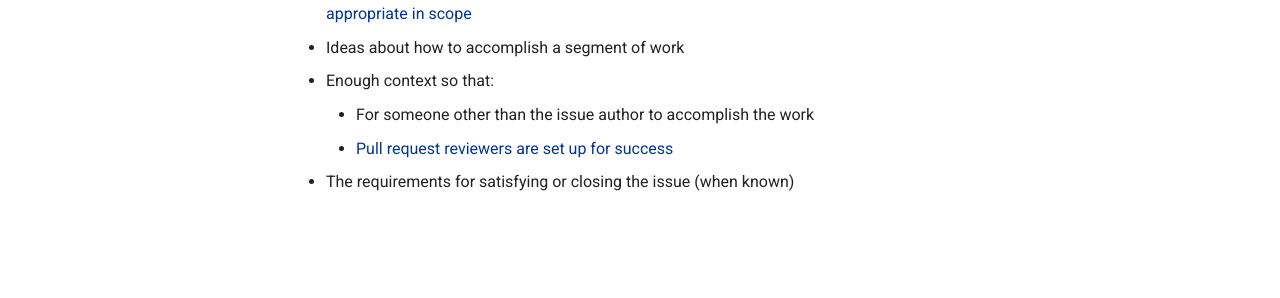
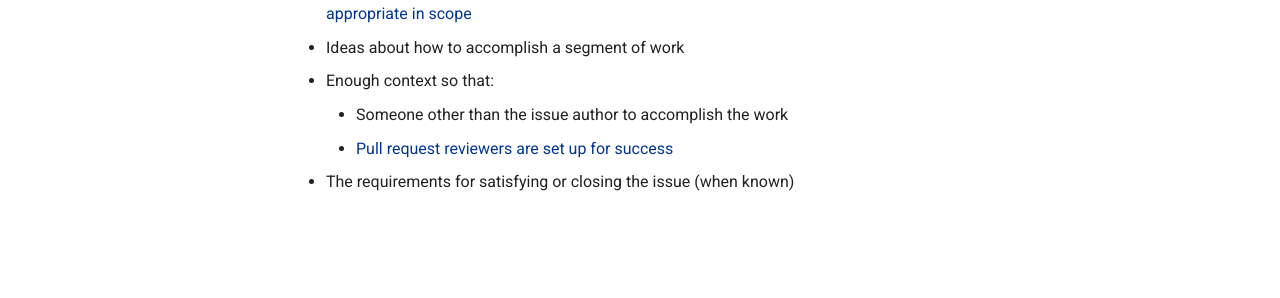
Before and after one commit to AlexsLemonade/OpenScPCA-analysis, an MkDocs documentation site: the page built from docs/communications-tools/github-issues/what-makes-a-good-issue.md, in a window 1280 px wide. Shown: the part 436-734 px from the top of the page. Built offline with MkDocs 1.6.1 and Material for MkDocs 9.7.7, drawn with Linux system fonts in a browser that asks for light colours.

Commit message:
Apply suggestions from code review
Co-authored-by: Ally Hawkins <54039191+allyhawkins@users.noreply.github.com>

```diff
--- a/docs/communications-tools/github-issues/what-makes-a-good-issue.md
+++ b/docs/communications-tools/github-issues/what-makes-a-good-issue.md
@@ -9,7 +9,7 @@ Good issues include the following:
 - A relatively small and focused scope, such that [the pull request that closes them is appropriate in scope](../../contributing-to-analyses/creating-pull-requests/scoping-pull-requests.md)
 - Ideas about how to accomplish a segment of work
 - Enough context so that:
-    - For someone other than the issue author to accomplish the work
+    - Someone other than the issue author to accomplish the work
     - [Pull request reviewers are set up for success](../../contributing-to-analyses/pr-review-and-merge/index.md)
 - The requirements for satisfying or closing the issue (when known)
 
```
Also changed, not shown: docs/contributing-to-analyses/working-with-git/staying-in-sync-with-upstream.md (+3 -3 lines).
